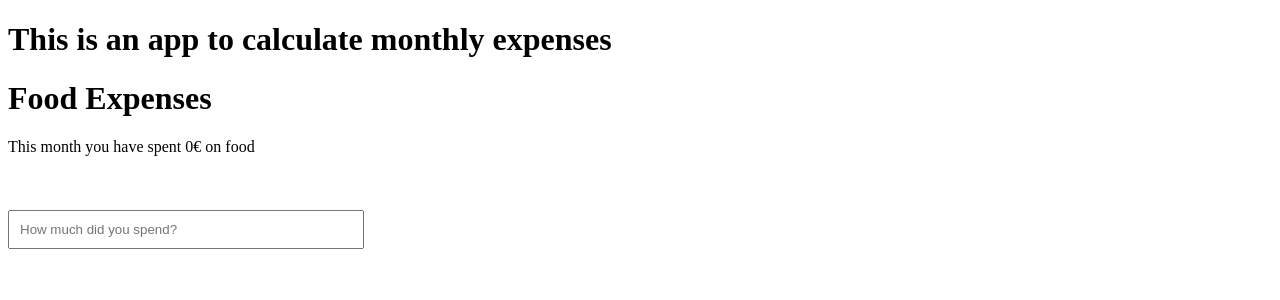
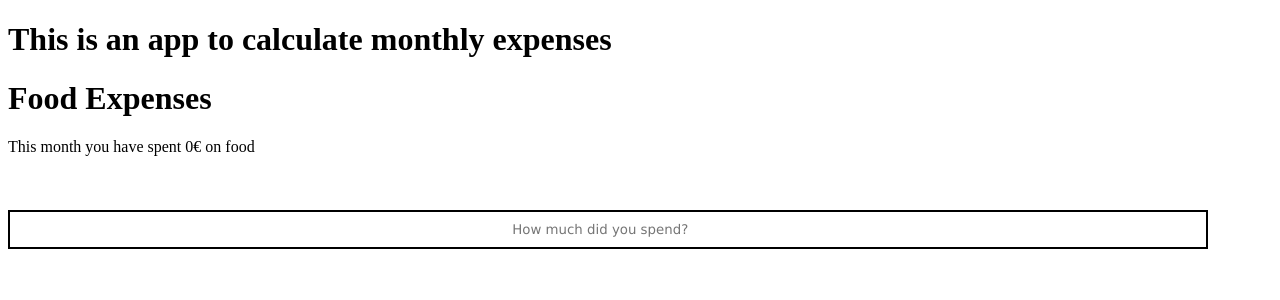
Before and after one commit to junior-initiative-diconium/expenses-project, a React (Create React App) app: page / in a window 1280 px wide. Shown: the top 300 px of the page. Built offline with nearby package versions, Linux system fonts and the light colour scheme.

Commit message:
refactor(buttons): improve button style

```diff
--- a/src/components/FoodDashboard.tsx
+++ b/src/components/FoodDashboard.tsx
@@ -44,7 +44,7 @@ export default function FoodDashboard() {
           <li key={index}>
             <span>
               <button className="item-btn btn">
-                {expense}€
+                <span className="expense-number">{expense}€</span>
                 <form onSubmit={handleSubmit}>
                   <input
                     className="expense-description-input"
--- a/src/index.css
+++ b/src/index.css
@@ -1,11 +1,18 @@
 .expense-input {
   margin: 20px 0;
   padding: 10px;
-  width: 165%;
+  border: 2px solid;
+  width: 93%;
+  text-align: center;
 }
 
-form {
-  display: inline-block;
+.expense-number {
+  padding-top: 10px;
+}
+
+input {
+  font-family: "Lucida Sans", "Lucida Sans Regular", "Lucida Grande",
+    "Lucida Sans Unicode", Geneva, Verdana, sans-serif;
 }
 
 ul {
@@ -14,14 +21,17 @@ ul {
 
 .btn {
   border-radius: 3px;
-  display: inline-block;
-  font-size: 1.2em;
-  margin-top: 10px;
-  padding: 10px 40px;
+  font-size: 1em;
+  margin-bottom: 10px;
+  padding: 10px;
+  font-family: "Lucida Sans", "Lucida Sans Regular", "Lucida Grande",
+    "Lucida Sans Unicode", Geneva, Verdana, sans-serif;
 }
 
 .delete-btn {
-  padding-left: 10px;
+  padding-left: 50px;
+  padding-top: 10px;
+  opacity: 50%;
 }
 
 .expense-description {
@@ -30,15 +40,13 @@ ul {
 
 .expense-description-input {
   border: none;
-  border-radius: 3px;
   text-align: center;
   padding: 10px;
   margin-left: 10px;
-  border: 1px solid 3px;
-  font-size: 0.7em;
-  width: 80%;
 }
 
 .item-btn {
   background-color: #67e8f9;
+  display: grid;
+  grid-template-columns: repeat(3, 1fr);
 }
```
